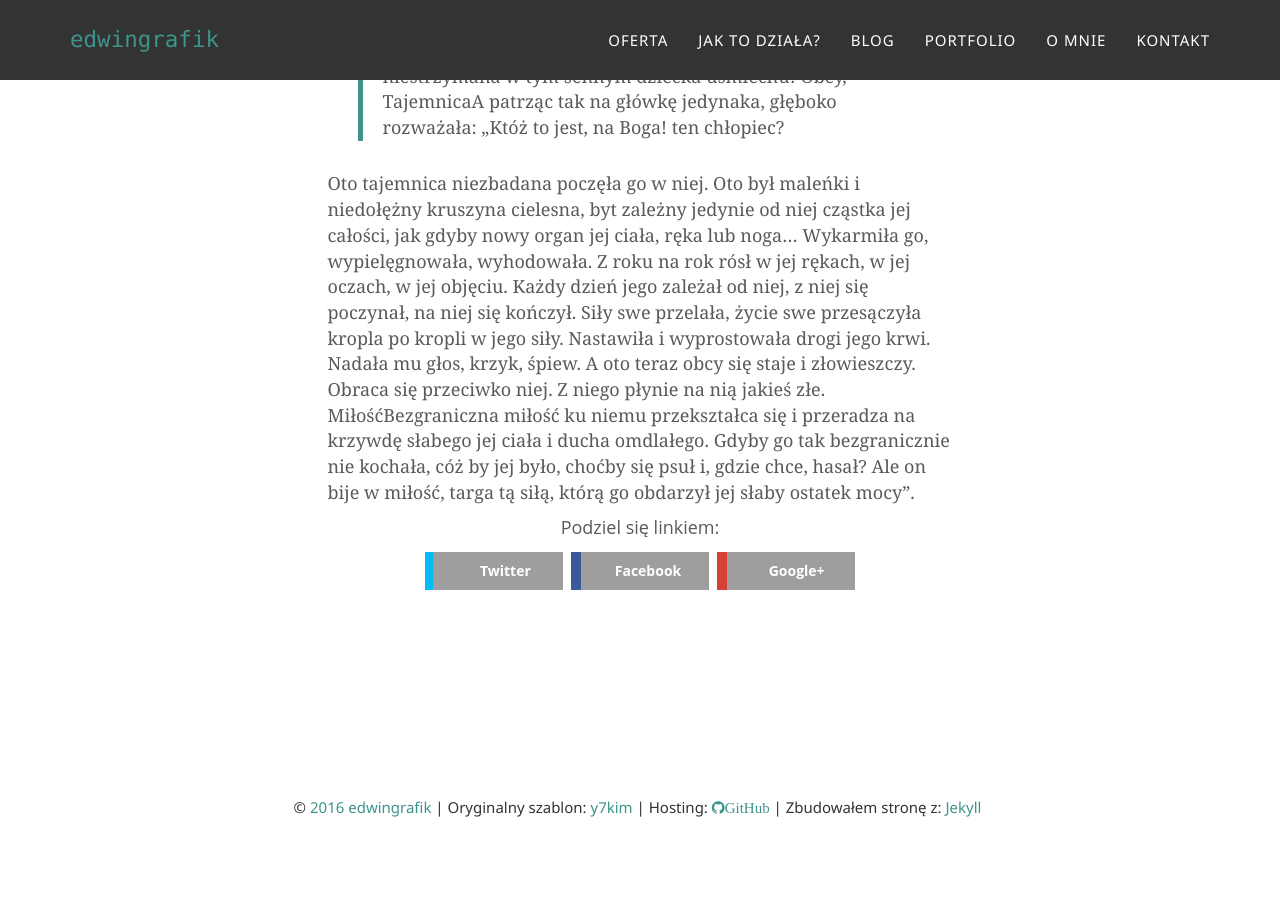
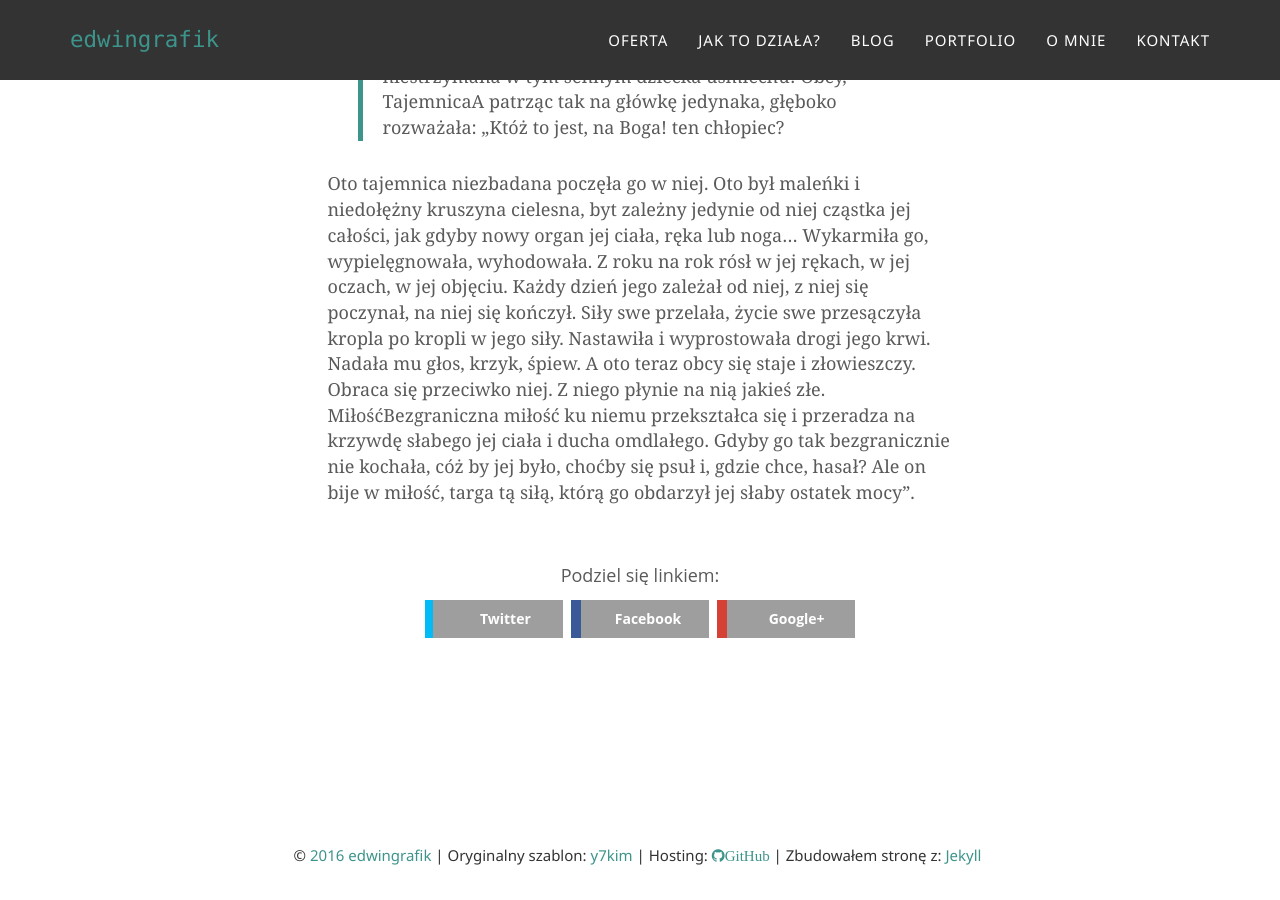
Before and after one commit to edwingrafik/edwingrafik.github.io, a Jekyll site: the page built from _posts/2016-04-24-projekt-logo.md, in a window 1280 px wide and 900 px high, scrolled down 4145 px. Built offline with Jekyll 4.4.1, drawn with Linux system fonts in a browser that asks for light colours; some web fonts are replaced; comment, search, counter and statistics services are not loaded; before the commit the page ends 4997 px from its top, so only the background shows below that; grey boxes are pictures that could not be loaded.

Commit message:
Update share-page.html

```diff
--- a/_includes/share-page.html
+++ b/_includes/share-page.html
@@ -1,4 +1,4 @@
-<div class="entry-social">
+<div class="entry-social"><br><br>
     <p class="text-muted">Podziel się linkiem:</p>
     <div class="twitter">
       <a href="https://twitter.com/intent/tweet?text={{ page.title }}&url={{ site.url }}{{ page.url }}&via={{ site.twitter_username }}&related={{ site.twitter_username }}" rel="nofollow" target="_blank" title="Share on Twitter">Twitter</a>
```
